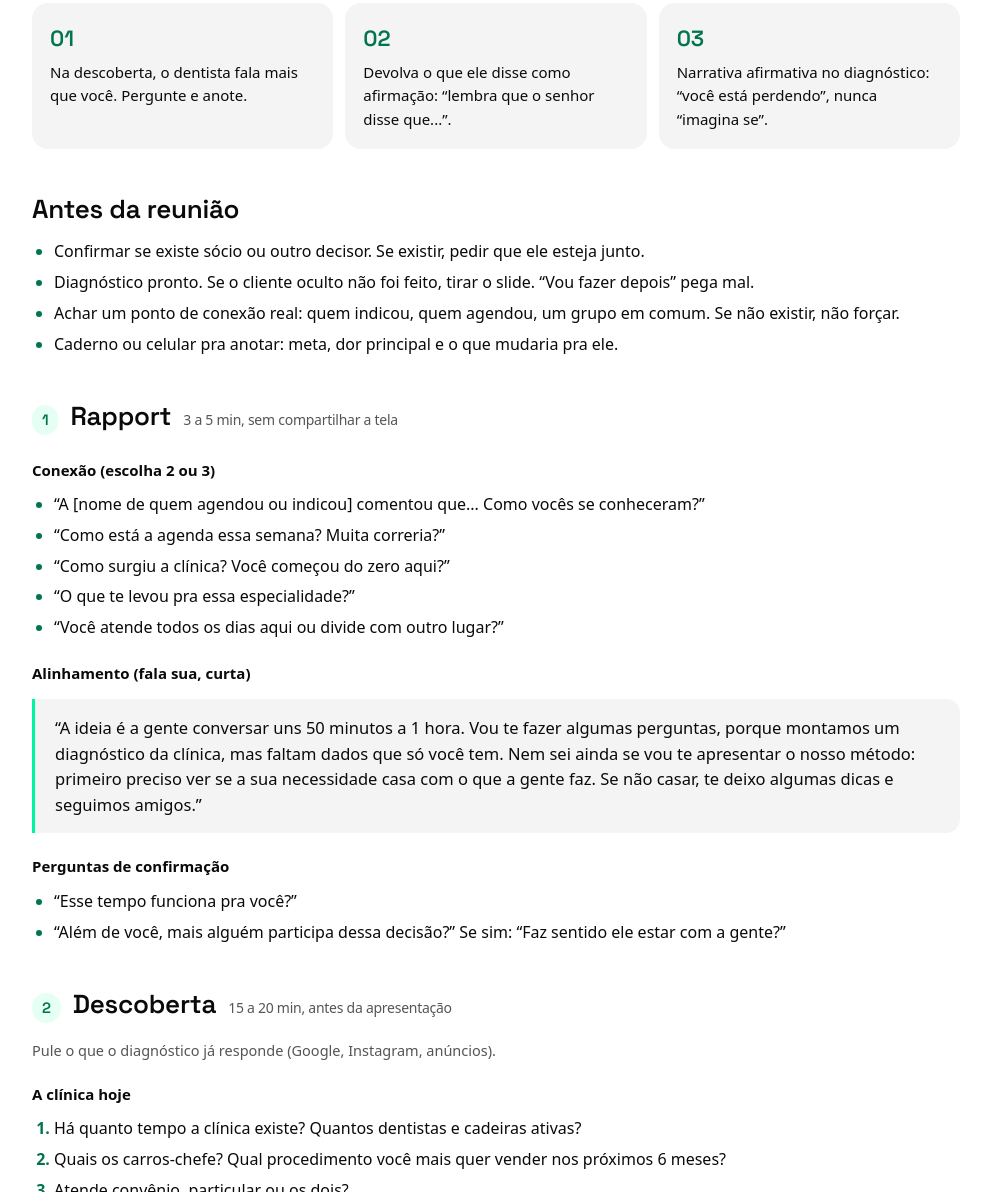
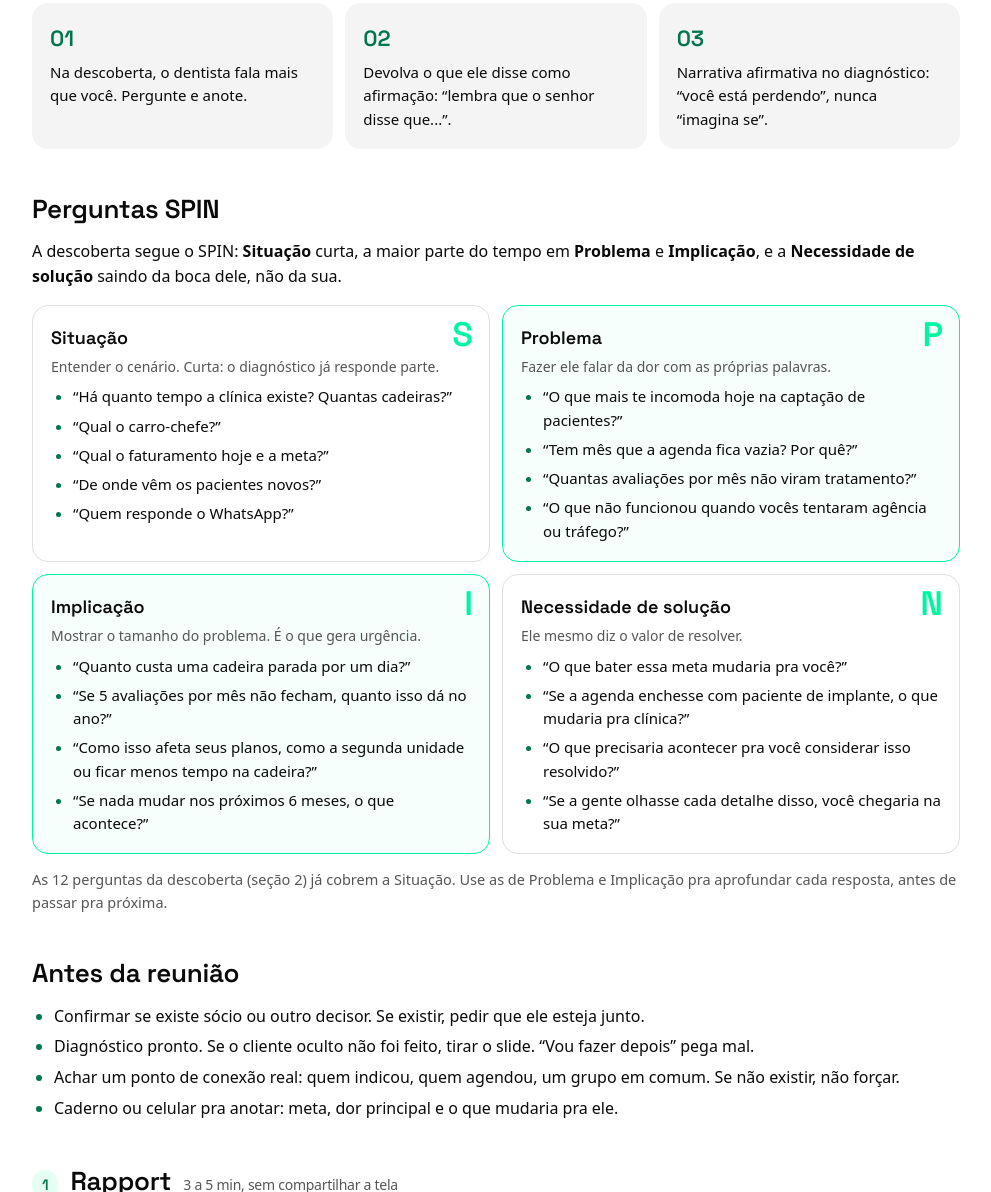
Before and after one commit to PineMKT/diagnosticos, a plain HTML site: page roteiro-apex-9fd9b052/index.html in a window 1280 px wide. Shown: the part 312-1504 px from the top of the page, without its empty margins (144-1135 px from the left). Drawn offline with Linux system fonts and the light colour scheme; a web font is replaced by a local one.

Commit message:
Roteiro APEX: bloco de perguntas SPIN no início
Co-Authored-By: Claude Opus 5.5 <noreply@anthropic.com>

```diff
--- a/roteiro-apex-9fd9b052/index.html
+++ b/roteiro-apex-9fd9b052/index.html
@@ -53,10 +53,17 @@
   .card { border:1px solid var(--g200); border-radius:16px; padding:16px 18px; }
   .card h4 { font-size:14px; font-weight:700; }
   .card p { margin-top:6px; font-size:15px; }
+  .spin { display:grid; grid-template-columns:1fr 1fr; gap:12px; margin-top:16px; }
+  .sp { border:1px solid var(--g200); border-radius:16px; padding:18px; position:relative; }
+  .sp.hot { border-color:var(--green); background:#F6FFFB; }
+  .sp .l { position:absolute; right:16px; top:12px; font-family:var(--display); font-weight:600; font-size:34px; line-height:1; color:var(--green); }
+  .sp h4 { font-family:var(--display); font-size:18px; font-weight:600; }
+  .sp .why { margin-top:4px; font-size:14px; color:var(--g600); padding-right:30px; }
+  .sp ul { margin-top:8px; font-size:15px; }
   footer { color:var(--g400); font-size:12px; padding:0 0 32px; }
   @media (max-width:720px) {
     h1 { font-size:30px; }
-    .rules, .obj { grid-template-columns:1fr; }
+    .rules, .obj, .spin { grid-template-columns:1fr; }
     thead { display:none; }
     table, tbody, tr, td { display:block; width:100% !important; }
     tr { border:1px solid var(--g200); border-radius:14px; margin-top:12px; padding:6px 0; }
@@ -73,7 +80,7 @@
   <h1>Roteiro de perguntas da reunião</h1>
   <p>Baseado no roleplay de 12/11/2026 com a Lud (mentoria Ultra) e na lista de perguntas sugerida por ela. Segue a ordem da apresentação: capa, sócios, diagnóstico, método, informações, investimento e próximos passos.</p>
   <nav class="toc" aria-label="Seções">
-    <a href="#antes">Antes</a><a href="#rapport">1. Rapport</a><a href="#descoberta">2. Descoberta</a><a href="#slides">3. Slide a slide</a><a href="#sinceridade">4. Acordo de sinceridade</a><a href="#fechamento">5. Fechamento</a><a href="#depois">6. Depois</a>
+    <a href="#spin">SPIN</a><a href="#antes">Antes</a><a href="#rapport">1. Rapport</a><a href="#descoberta">2. Descoberta</a><a href="#slides">3. Slide a slide</a><a href="#sinceridade">4. Acordo de sinceridade</a><a href="#fechamento">5. Fechamento</a><a href="#depois">6. Depois</a>
   </nav>
 </div></header>
 
@@ -83,6 +90,22 @@
     <div class="rule"><b>02</b><p>Devolva o que ele disse como afirmação: “lembra que o senhor disse que...”.</p></div>
     <div class="rule"><b>03</b><p>Narrativa afirmativa no diagnóstico: “você está perdendo”, nunca “imagina se”.</p></div>
   </div>
+
+  <section id="spin">
+    <h2>Perguntas SPIN</h2>
+    <p>A descoberta segue o SPIN: <b>Situação</b> curta, a maior parte do tempo em <b>Problema</b> e <b>Implicação</b>, e a <b>Necessidade de solução</b> saindo da boca dele, não da sua.</p>
+    <div class="spin">
+      <div class="sp"><span class="l">S</span><h4>Situação</h4><p class="why">Entender o cenário. Curta: o diagnóstico já responde parte.</p>
+        <ul class="q"><li>“Há quanto tempo a clínica existe? Quantas cadeiras?”</li><li>“Qual o carro-chefe?”</li><li>“Qual o faturamento hoje e a meta?”</li><li>“De onde vêm os pacientes novos?”</li><li>“Quem responde o WhatsApp?”</li></ul></div>
+      <div class="sp hot"><span class="l">P</span><h4>Problema</h4><p class="why">Fazer ele falar da dor com as próprias palavras.</p>
+        <ul class="q"><li>“O que mais te incomoda hoje na captação de pacientes?”</li><li>“Tem mês que a agenda fica vazia? Por quê?”</li><li>“Quantas avaliações por mês não viram tratamento?”</li><li>“O que não funcionou quando vocês tentaram agência ou tráfego?”</li></ul></div>
+      <div class="sp hot"><span class="l">I</span><h4>Implicação</h4><p class="why">Mostrar o tamanho do problema. É o que gera urgência.</p>
+        <ul class="q"><li>“Quanto custa uma cadeira parada por um dia?”</li><li>“Se 5 avaliações por mês não fecham, quanto isso dá no ano?”</li><li>“Como isso afeta seus planos, como a segunda unidade ou ficar menos tempo na cadeira?”</li><li>“Se nada mudar nos próximos 6 meses, o que acontece?”</li></ul></div>
+      <div class="sp"><span class="l">N</span><h4>Necessidade de solução</h4><p class="why">Ele mesmo diz o valor de resolver.</p>
+        <ul class="q"><li>“O que bater essa meta mudaria pra você?”</li><li>“Se a agenda enchesse com paciente de implante, o que mudaria pra clínica?”</li><li>“O que precisaria acontecer pra você considerar isso resolvido?”</li><li>“Se a gente olhasse cada detalhe disso, você chegaria na sua meta?”</li></ul></div>
+    </div>
+    <p class="note">As 12 perguntas da descoberta (seção 2) já cobrem a Situação. Use as de Problema e Implicação pra aprofundar cada resposta, antes de passar pra próxima.</p>
+  </section>
 
   <section id="antes">
     <h2>Antes da reunião</h2>
```
